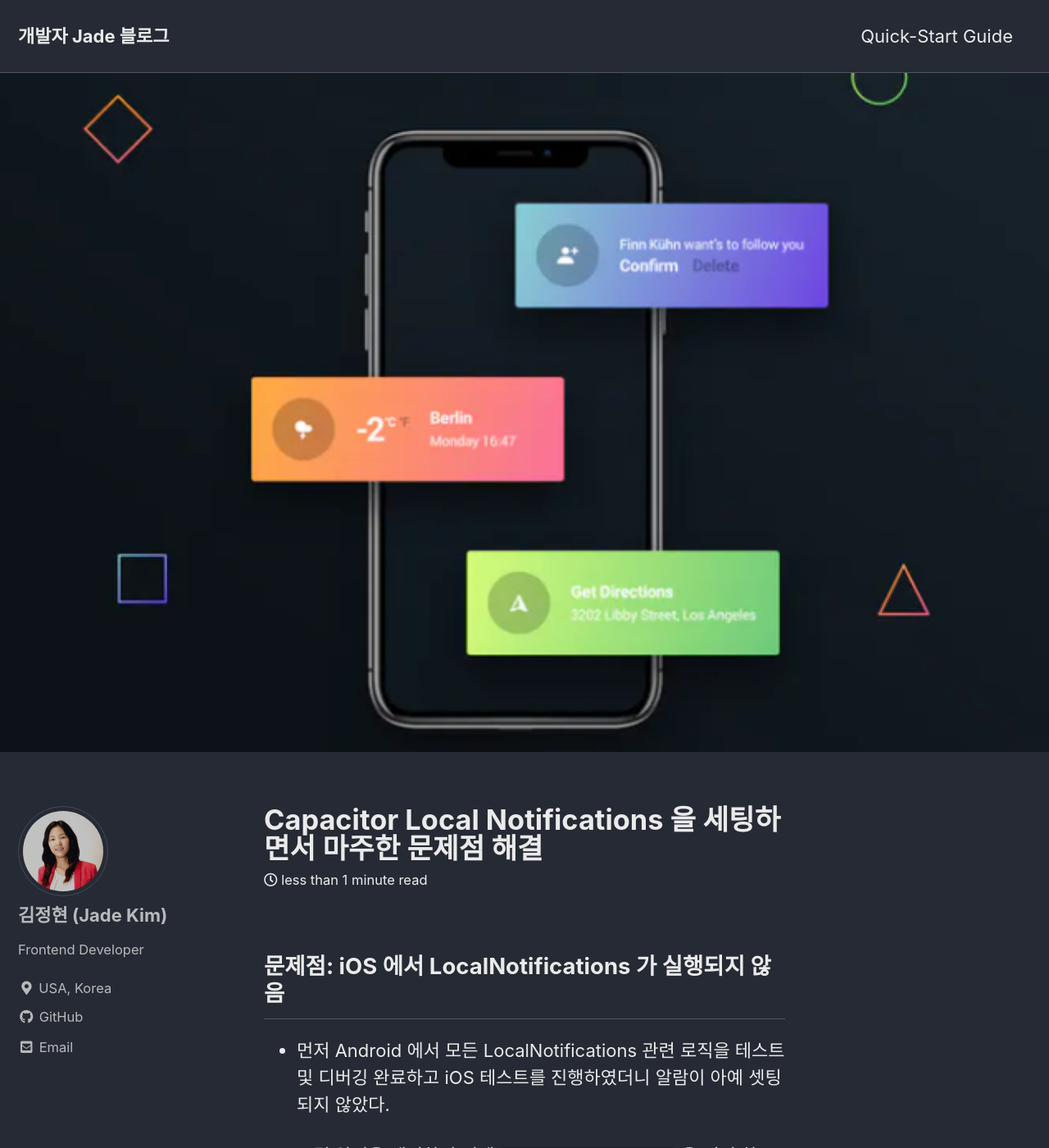
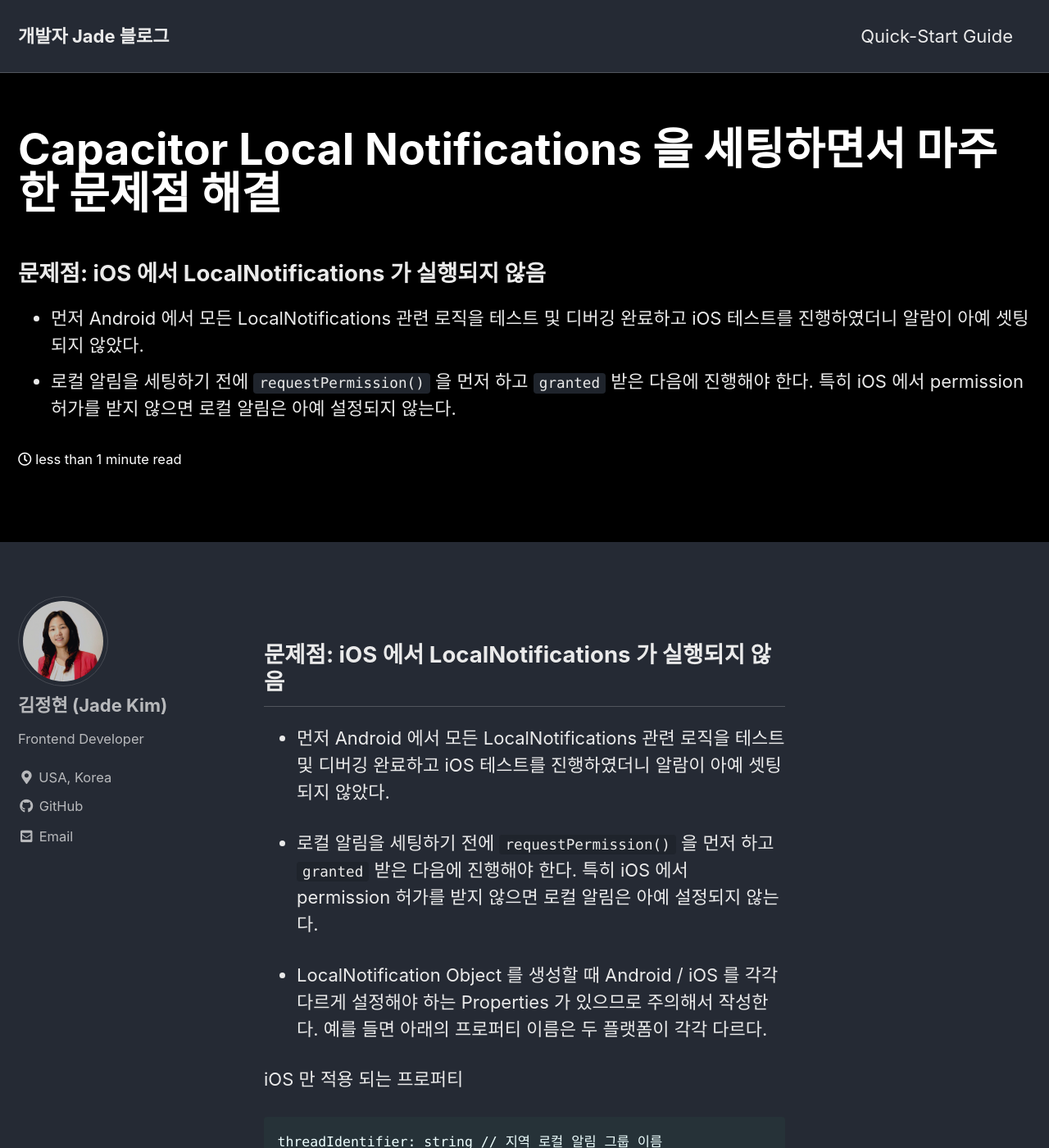
Before and after one commit to trevino-kim/github.io, a Jekyll site: the page built from _posts/2020-11-24-Capacitor-Local-Notifications-Settings.md, in a window 1280 px wide and 1400 px high. Shown: the whole window at 82% size. Built offline with Jekyll 4.4.1, drawn with Linux system fonts in a browser that asks for light colours; cached includes are drawn as plain includes; some of the changed lines change nothing that is shown.

Commit message:
Update 2020-11-24-Capacitor-Local-Notifications-Settings.md

```diff
--- a/_posts/2020-11-24-Capacitor-Local-Notifications-Settings.md
+++ b/_posts/2020-11-24-Capacitor-Local-Notifications-Settings.md
@@ -2,6 +2,7 @@
 title: "Capacitor Local Notifications 을 세팅하면서 마주한 문제점 해결"
 header:
   image: /assets/images/2020-11-24.png
+  overlay_color: "#000000"
 categories:
     - Hybrid-App
 tags:
```
